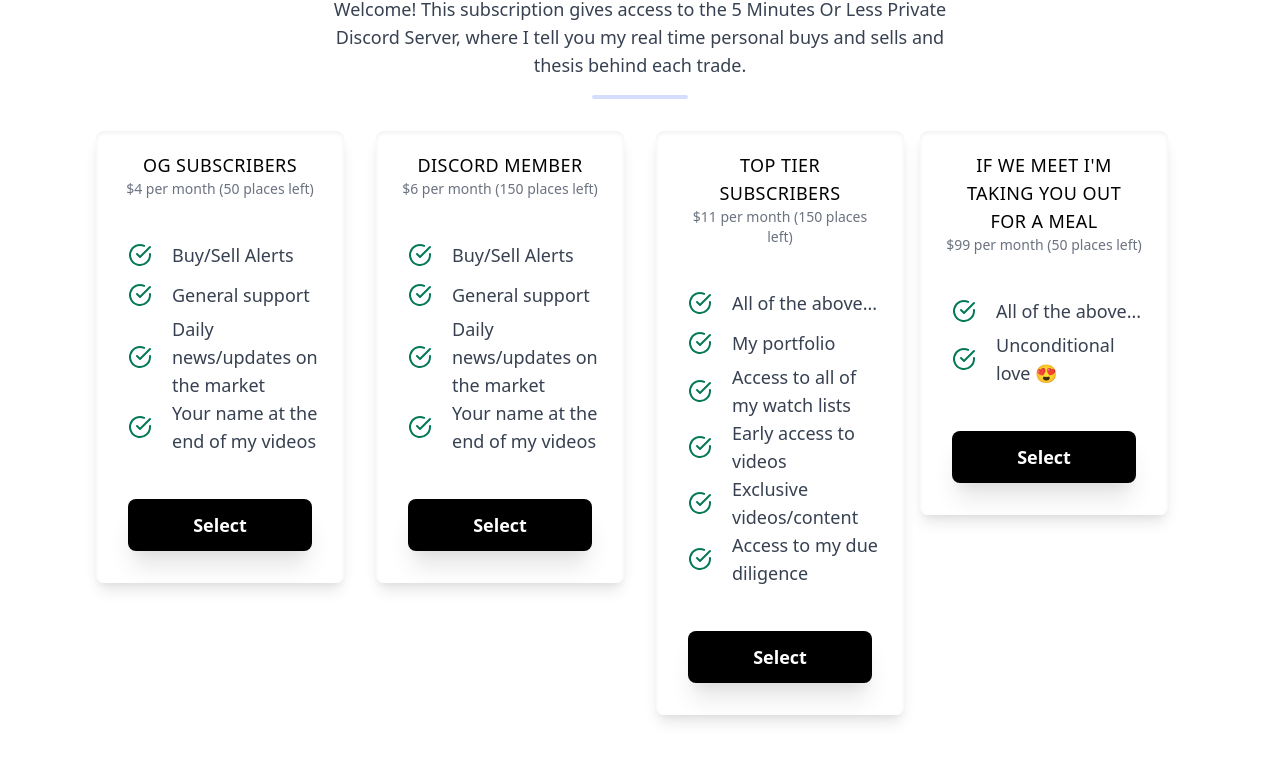
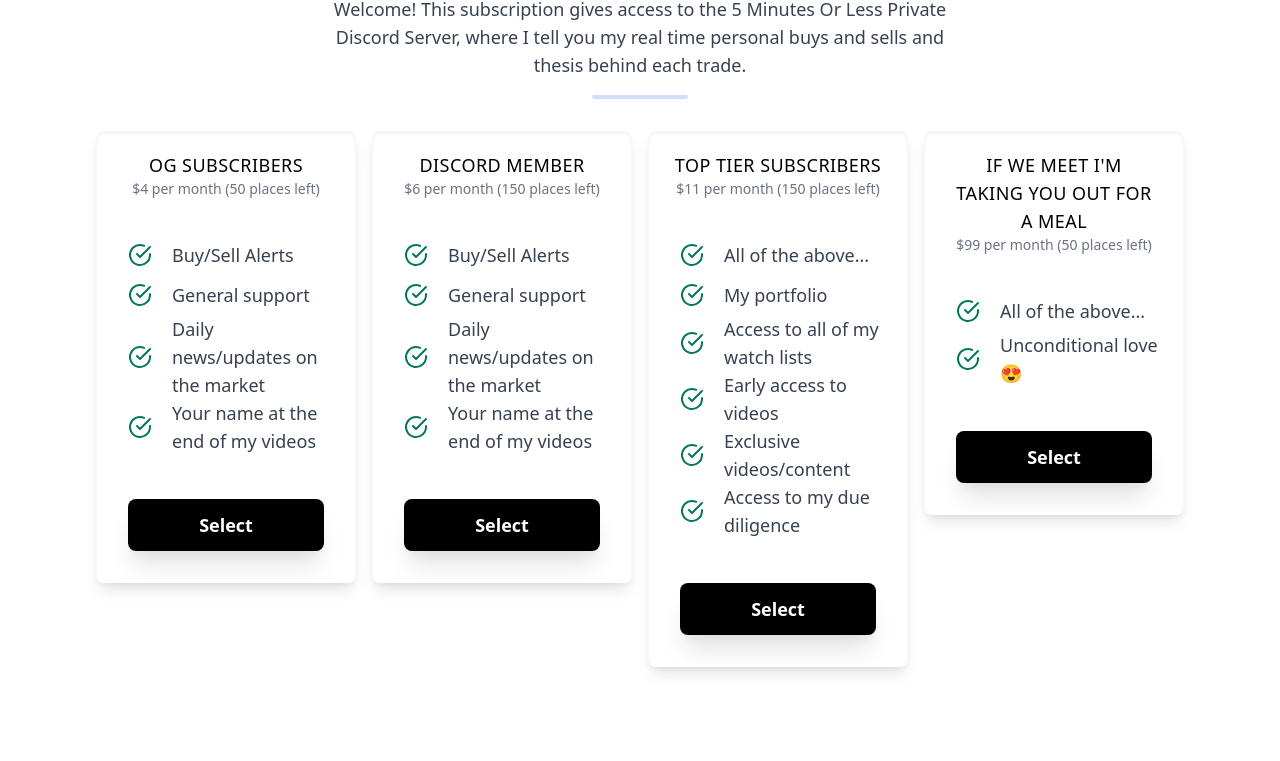
Before and after one commit to mattfrances/5orLessFinanceTiers, a plain HTML site: page index.html in a window 1280 px wide. Shown: the part 159-920 px from the top of the page. Drawn offline with nearby package versions, Linux system fonts and the light colour scheme.

Commit message:
item 3 better fit

```diff
--- a/index.html
+++ b/index.html
@@ -31,7 +31,7 @@
       <div class="w-11/12 max-w-sm sm:w-3/5 lg:w-1/4 sm:my-5 my-8 relative z-0 rounded-lg shadow-lg md:mr-4">
         <div class="bg-white text-black rounded-lg shadow-inner shadow-lg overflow-hidden">
           <div class="block text-left text-sm sm:text-md max-w-sm mx-auto mt-2 text-black px-8 lg:px-6">
-            <h1 class="text-lg font-medium uppercase p-3 pb-0 text-center tracking-wide">OG subscribers</h1>
+            <h1 class="text-lg font-medium uppercase py-3 px-2 pb-0 text-center tracking-wide">OG subscribers</h1>
             <h2 class="text-sm text-gray-500 text-center pb-6">$4 per month (50 places left)</h2>
             <!-- Stripe offers everything needed to run an online business
             at scale. Get in touch for details. -->
@@ -99,10 +99,10 @@
     </div>
 
   <!-- ITEM 2 -->
-    <div class="w-11/12 max-w-sm sm:w-3/5 lg:w-1/4 sm:my-5 my-8 relative z-0 rounded-lg shadow-lg md:mr-4 md:ml-4">
+    <div class="w-11/12 max-w-sm sm:w-3/5 lg:w-1/4 sm:my-5 my-8 relative z-0 rounded-lg shadow-lg md:mr-4">
       <div class="bg-white text-black rounded-lg shadow-inner shadow-lg overflow-hidden">
         <div class="block text-left text-sm sm:text-md max-w-sm mx-auto mt-2 text-black px-8 lg:px-6">
-          <h1 class="text-lg font-medium uppercase p-3 pb-0 text-center tracking-wide">Discord member</h1>
+          <h1 class="text-lg font-medium uppercase py-3 px-2 pb-0 text-center tracking-wide">Discord member</h1>
           <h2 class="text-sm text-gray-500 text-center pb-6">$6 per month (150 places left)</h2>
           <!-- Stripe offers everything needed to run an online business
           at scale. Get in touch for details. -->
@@ -163,10 +163,10 @@
 
 
   <!-- ITEM 3 -->
-  <div class="w-11/12 max-w-sm sm:w-3/5 lg:w-1/4 sm:my-5 my-8 relative z-0 rounded-lg shadow-lg md:mr-4 md:ml-4">
+  <div class="w-11/12 max-w-sm sm:w-3/5 lg:w-1/4 sm:my-5 my-8 relative z-0 rounded-lg shadow-lg md:mr-4">
     <div class="bg-white text-black rounded-lg shadow-inner shadow-lg overflow-hidden">
-      <div class="block text-left text-sm sm:text-md max-w-sm mx-auto mt-2 text-black px-8 lg:px-6">
-        <h1 class="text-lg font-medium uppercase p-3 pb-0 text-center tracking-wide">Top Tier Subscribers</h1>
+      <div class="block text-left text-sm sm:text-md max-w-sm mx-auto mt-2 text-black px-8 lg:px-3">
+        <h1 class="text-lg font-medium uppercase py-3 px-2 lg:px-0 pb-0 text-center tracking-wide">Top Tier Subscribers</h1>
         <h2 class="text-sm text-gray-500 text-center pb-6">$11 per month (150 places left)</h2>
         <!-- Stripe offers everything needed to run an online business
         at scale. Get in touch for details. -->
@@ -245,10 +245,10 @@
     </div>
   </div>
 
-  <div class="w-11/12 max-w-sm sm:w-3/5 lg:w-1/4 sm:my-5 my-8 relative z-0 rounded-lg shadow-lg md:mr-4">
+  <div class="w-11/12 max-w-sm sm:w-3/5 lg:w-1/4 sm:my-5 my-8 relative z-0 rounded-lg shadow-lg">
     <div class="bg-white text-black rounded-lg shadow-inner shadow-lg overflow-hidden">
       <div class="block text-left text-sm sm:text-md max-w-sm mx-auto mt-2 text-black px-8 lg:px-6">
-        <h1 class="text-lg font-medium uppercase p-3 pb-0 text-center tracking-wide">If We Meet I'm Taking You Out For A
+        <h1 class="text-lg font-medium uppercase py-3 px-2 pb-0 text-center tracking-wide">If We Meet I'm Taking You Out For A
           Meal</h1>
         <h2 class="text-sm text-gray-500 text-center pb-6">$99 per month (50 places left)</h2>
         <!-- Stripe offers everything needed to run an online business
```
